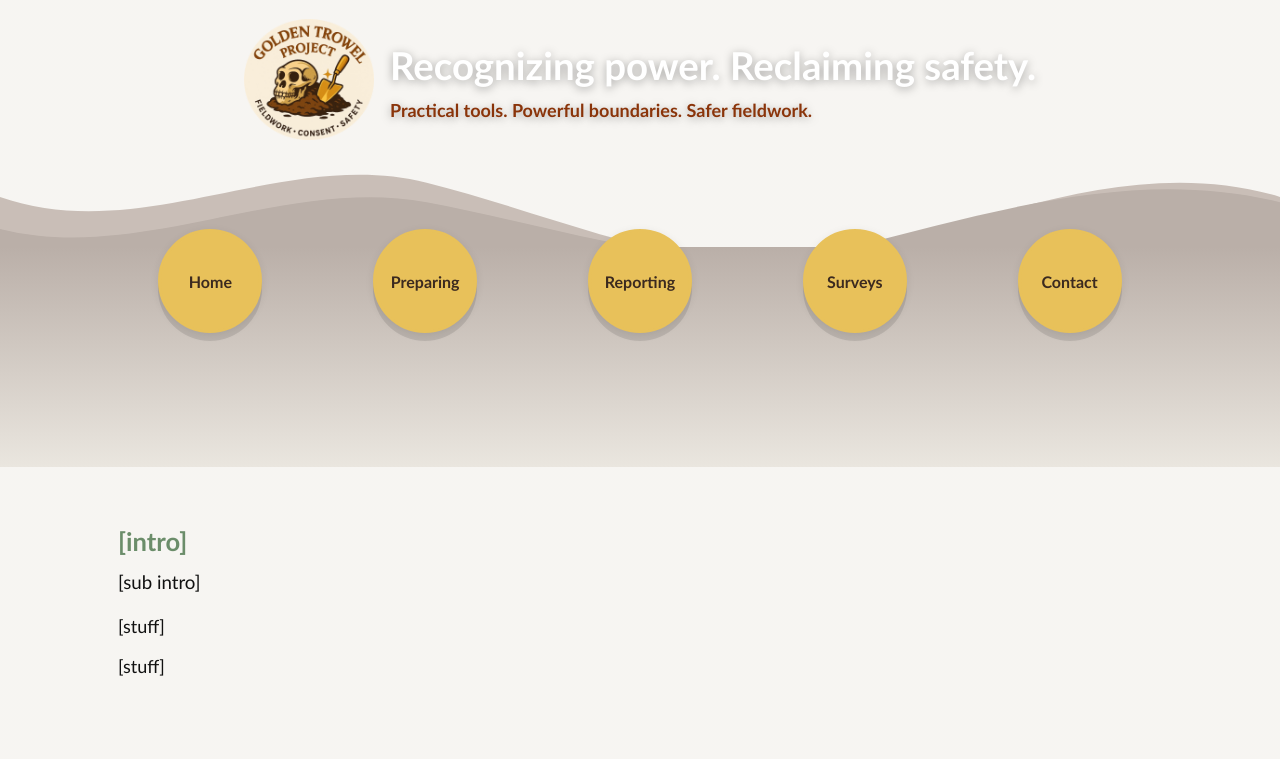
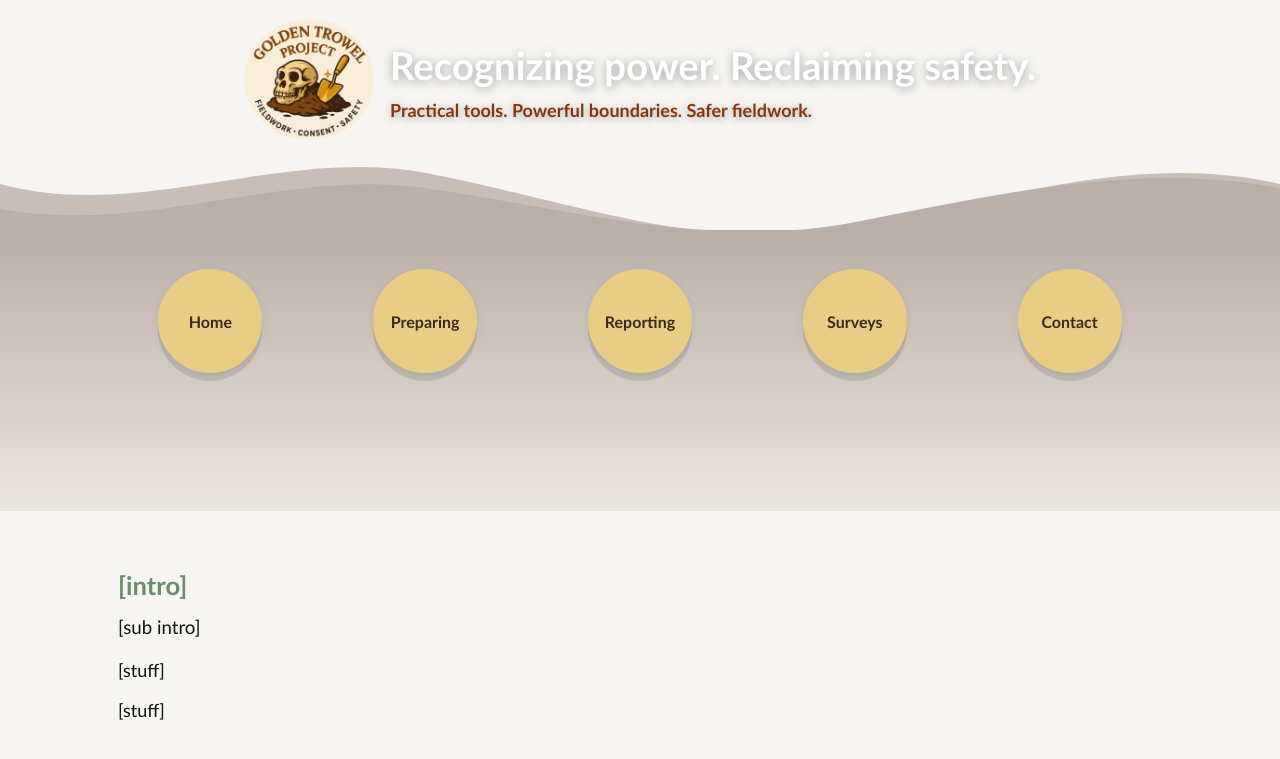
Before and after one commit to AnthroSafetyWarrior/GoldenTrowelProject, a Jekyll site: the page built from _pages/contact.html, in a window 1280 px wide. Shown: the top 759 px of the page. Built offline with Jekyll 4.4.1, drawn with Linux system fonts in a browser that asks for light colours.

Commit message:
updating name

```diff
--- a/_layouts/default.html
+++ b/_layouts/default.html
@@ -14,7 +14,7 @@
       --kraft:#EAE6DF;      /* page background */
       --offwhite:#FAF7F2;
       --moss:#6B8D6A;
-      --gold:#E8C15A;
+      --gold:#e8cd84;
       --logo-orange:#8a340a;
       --accent:#6B8D6A;
       --ink:#111;
@@ -159,7 +159,37 @@
     .pill-list .pill{ display:inline-flex; align-items:center; gap:.4rem; background:#fff; color:var(--soil); border-radius:999px; padding:.48rem .9rem; border:1px solid color-mix(in srgb, var(--soil) 20%, transparent); font-weight:600; line-height:1; min-height:40px; transition:background .15s ease, color .15s ease, border-color .15s ease, transform .15s ease; }
     .pill-list .pill:hover{ background:var(--accent); color:#fff; border-color:transparent; transform:translateY(-1px); }
     .pill-list .pill:focus-visible{ outline:3px solid var(--accent); outline-offset:3px; }
-  </style>
+
+/* --- Tuning: smaller wave + lower buttons --- */
+:root{
+  /* adjust these 3 if you want finer control later */
+  --wave-height: clamp(70px, 9vw, 110px);   /* ↓ shorter crest */
+  --wave-tuck: -18px;                       /* how much the gradient overlaps the wave */
+  --buttons-drop: clamp(16px, 2vw, 28px);   /* ↓ push bubbles down */
+}
+
+/* 1) smaller wave */
+.hero-wave svg{
+  height: var(--wave-height);
+  margin-bottom: calc(var(--wave-tuck) - 2px); /* keep seam hidden */
+}
+
+/* 2) keep the gradient tucked neatly under the wave */
+.nav-gradient{
+  margin-top: var(--wave-tuck);
+  /* optional: if you want a touch more air above bubbles */
+  padding-top: clamp(6px, 1.2vw, 14px);
+  /* keep enough height so the band reaches the body text */
+  min-height: clamp(180px, 22vw, 320px);
+}
+
+/* 3) shift the buttons down */
+.wave-nav{
+  margin-top: var(--buttons-drop);
+}
+
+
+ </style>
 </head>
 
 <body>
```
